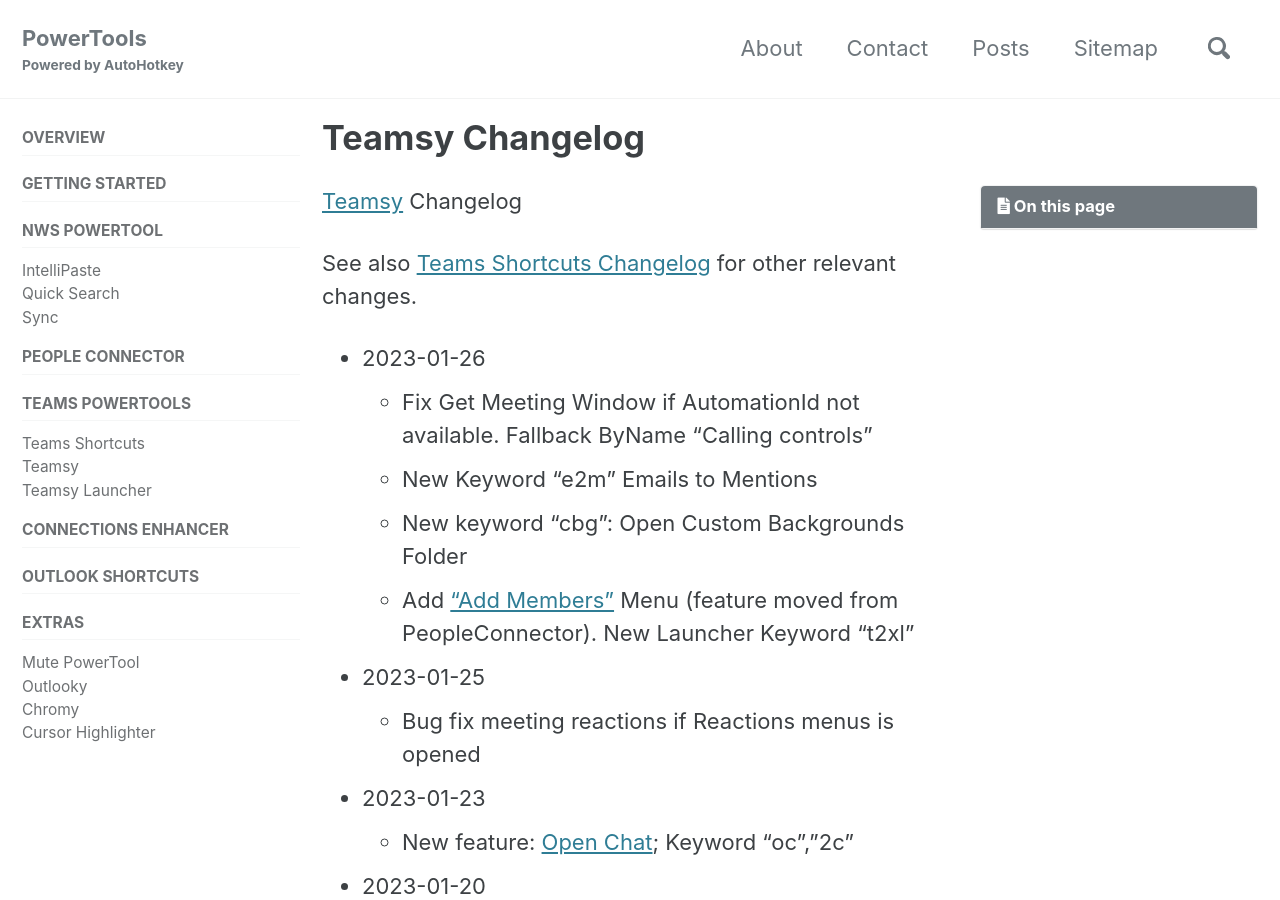
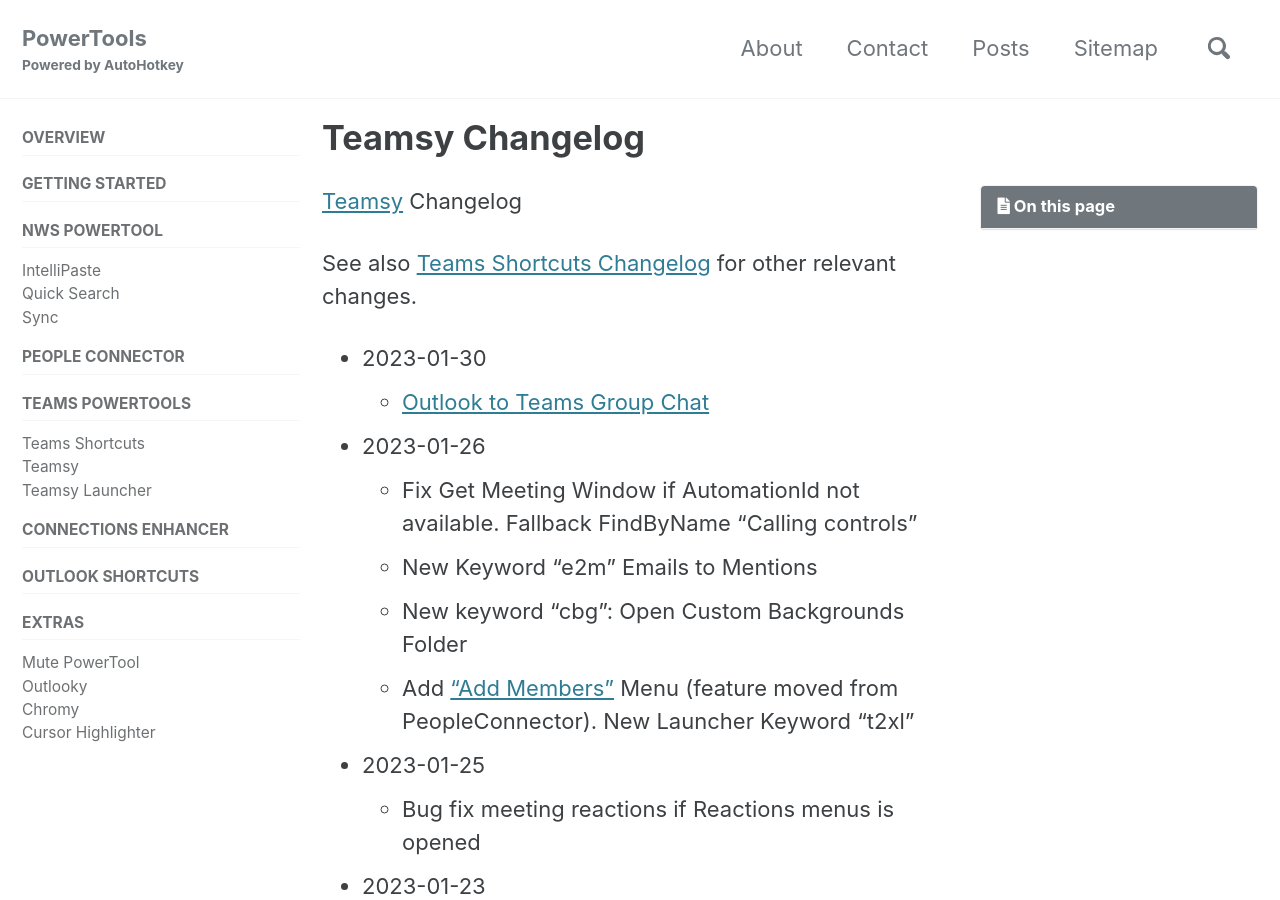
Before and after one commit to tdalon/ahk, a Jekyll site: the page built from docs/_pages/Teamsy-Changelog.md, in a window 1280 px wide and 900 px high. Built offline with Jekyll 4.4.1, drawn with Linux system fonts in a browser that asks for light colours; cached includes are drawn as plain includes; comment, search, counter and statistics services are not loaded.

Commit message:
Outlook2Chat

```diff
--- a/docs/_pages/Teamsy-Changelog.md
+++ b/docs/_pages/Teamsy-Changelog.md
@@ -8,8 +8,10 @@ excerpt: "Release notes for Teamsy and Teamsy Launcher PowerTools."
 
 See also [Teams Shortcuts Changelog](Teams-Shortcuts-Changelog) for other relevant changes.
 
+* 2023-01-30
+  - [Outlook to Teams Group Chat](https://tdalon.blogspot.com/2023/01/outlook-to-teams-group-chat.html)
 * 2023-01-26
-  - Fix Get Meeting Window if AutomationId not available. Fallback ByName "Calling controls"
+  - Fix Get Meeting Window if AutomationId not available. Fallback FindByName "Calling controls"
   - New Keyword "e2m" Emails to Mentions
   - New keyword "cbg": Open Custom Backgrounds Folder
   - Add ["Add Members"](https://tdalon.blogspot.com/2020/03/emails-to-team.html) Menu (feature moved from PeopleConnector). New Launcher Keyword "t2xl"
```
Also changed, not shown: docs/_pages/Outlook-Shortcuts-Changelog.md (+2 -0 lines), docs/_pages/Outlook-Shortcuts.md (+6 -0 lines), docs/_pages/People-Connector-Changelog.md (+2 -0 lines), docs/_pages/Sync.md (+1 -1 lines), docs/_pages/Teams-Shortcuts-Changelog.md (+2 -0 lines), 6 other files.
